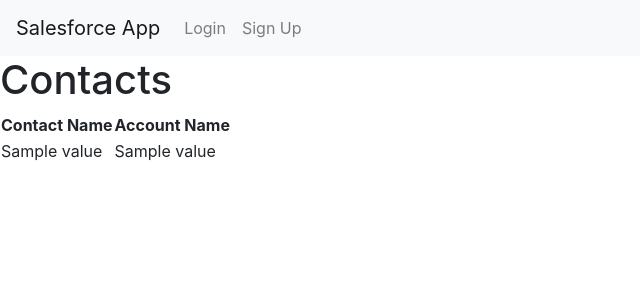
After one commit to contactatfp/ARRmy---Top-Of-The-Funnel, a Flask app: template templates/contacts.html in a window 1280 px wide. The commit adds this page. Shown: the top 300 px of the page, without its empty margins (0-640 px from the left). Run offline with Flask 3, Linux system fonts and the light colour scheme; the template is opened without the code that fills it: most values are stand-ins (such as "Sample title", 1, 10 or a date in 2020); parts of the project's set-up code (start-up, migrations or seed data) failed here and were passed over; some libraries are stand-ins or nearby versions.

Commit message:
added contacts

```diff
--- a/main.py
+++ b/main.py
@@ -272,7 +272,6 @@ def add_account():
     state = data['state']
     zip = data['zip']
 
-    # Your token and other code...
     token = tokens()
     token = token['access_token']
     url = "https://fakepicasso-dev-ed.develop.my.salesforce.com/services/data/v58.0/sobjects/account"
@@ -304,5 +303,53 @@ def soql_query():
     return soql_query
 
 
+@app.route('/contacts', methods=['GET'])
+def contacts():
+    response = fetch_contacts()
+    contacts = response["data"]["uiapi"]["query"]["Contact"]["edges"]
+    return render_template('contacts.html', contacts=contacts)
+
+
+def fetch_contacts():
+    url = "https://fakepicasso-dev-ed.develop.my.salesforce.com/services/data/v58.0/graphql"
+
+    payload = json.dumps({
+        "query": """query contactsByTheirAccountName {
+                        uiapi {
+                            query {
+                                Contact(orderBy: { Account: { Name: { order: DESC } } }) {
+                                    edges {
+                                        node {
+                                            Id
+                                            Name {
+                                                value
+                                            }
+                                            Account {
+                                                Name {
+                                                    value
+                                                }
+                                            }
+                                        }
+                                    }
+                                }
+                            }
+                        }
+                    }""",
+        "variables": {}
+    })
+
+    token = tokens()
+    token = token['access_token']
+
+    headers = {
+        'X-Chatter-Entity-Encoding': 'false',
+        'Content-Type': 'application/json',
+        'Authorization': f"Bearer {token}",
+    }
+    response = requests.post(url, headers=headers, data=payload)
+
+    return response.json()
+
+
 if __name__ == '__main__':
     app.run()
--- a/templates/base.html
+++ b/templates/base.html
@@ -16,11 +16,16 @@
         <ul class="navbar-nav mr-auto">
             {% if current_user.is_authenticated %}
                 <li class="nav-item">
-                    <a class="nav-link" href="#">Dashboard</a>
+                    <a class="nav-link" href="{{ url_for('index') }}">Dashboard</a>
                 </li>
                 <li class="nav-item">
                     <a class="nav-link" href="{{ url_for('logout') }}">Logout</a>
+
                 </li>
+                <li class="nav-item">
+
+                <a class="nav-link" href="{{ url_for('contacts') }}">Contacts</a>
+            </li>
             {% else %}
                 <li class="nav-item">
                     <a class="nav-link" href="{{ url_for('login') }}">Login</a>
--- /dev/null
+++ b/templates/contacts.html
@@ -0,0 +1,22 @@
+{% extends "base.html" %}
+{% block content %}
+<h1>Contacts</h1>
+    <table>
+        <thead>
+        <tr>
+            <th>Contact Name</th>
+            <th>Account Name</th>
+        </tr>
+        </thead>
+        <tbody>
+        {% for contact in contacts %}
+            <tr>
+                <td>{{ contact['node']['Name']['value'] }}</td>
+                <td>{{ contact['node']['Account']['Name']['value'] }}</td>
+            </tr>
+        {% endfor %}
+        </tbody>
+    </table>
+
+
+{% endblock %}
```
Also changed, not shown: static/js/scripts.js (added, +60 -0 lines), templates/sdr_dashboard.html (+31 -43 lines).
